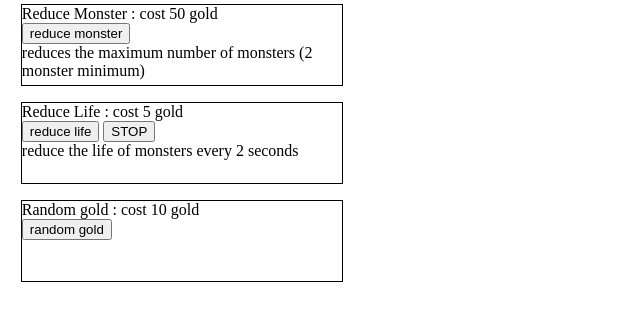
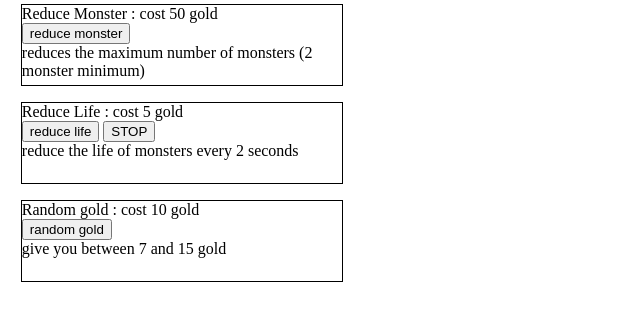
Before and after one commit to SacleuxBenoit/clicker-game, a PHP site: page /game/clicker.php in a window 1280 px wide. Shown: the part 407-728 px from the top of the page, without its empty margins (0-640 px from the left). Run offline with PHP 8.4, Linux system fonts and the light colour scheme.

Commit message:
add precision for the button random gold :arrow_right: clicker.php .... add verification if gold >=10 for the function randomGold() :arrow_right:  script.js

```diff
--- a/game/clicker.php
+++ b/game/clicker.php
@@ -37,7 +37,8 @@
             <br> reduce the life of monsters every 2 seconds
         </p>
 
-        <p class="parNav">Random gold : cost 10 gold <br> <button onclick="randomGold()"  id="ButtonRandomGold">random gold</button></p>
+        <p class="parNav">Random gold : cost 10 gold <br> <button onclick="randomGold()"  id="ButtonRandomGold">random gold</button>
+        <br> give you between 7 and 15 gold </p>
 
     </nav>
 
--- a/javascript/script.js
+++ b/javascript/script.js
@@ -191,7 +191,10 @@ goldDisplay.textContent = "Gold : " + gold;
         }
 
         function randomGold(){
-                GetRandomGold(7,15);
+                if(gold >= 10){
+                        GetRandomGold(7,15);
+                        gold -=10
+                }
         }
 
 // function : else
```
